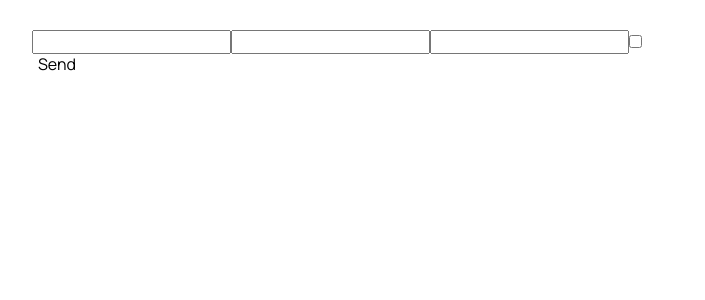
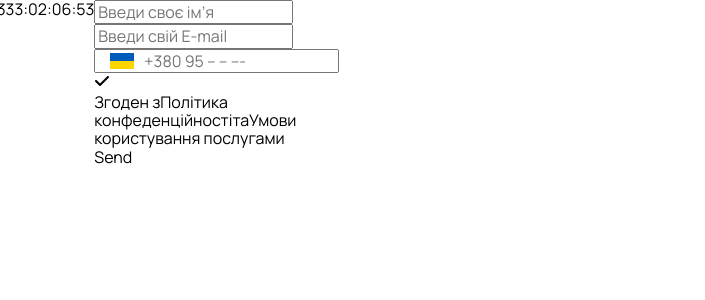
Before and after one commit to Mariia-Petlovana-91/section-test, a React (Vite) app: page / in a window 1280 px wide. Shown: the top 300 px of the page, without its empty margins (0-705 px from the left). Built offline with nearby package versions, Linux system fonts and the light colour scheme.

Commit message:
add timer and work markup form

```diff
--- a/package.json
+++ b/package.json
@@ -12,6 +12,7 @@
   "dependencies": {
     "@hookform/resolvers": "^5.0.0",
     "axios": "^1.8.4",
+    "clsx": "^2.1.1",
     "modern-normalize": "^3.0.1",
     "react": "^18.3.1",
     "react-dom": "^18.3.1",
@@ -19,6 +20,7 @@
     "react-hot-toast": "^2.5.2",
     "react-icons": "^5.3.0",
     "react-loader-spinner": "^6.1.6",
+    "react-responsive": "^10.0.1",
     "yup": "^1.6.1"
   },
   "devDependencies": {
--- a/src/components/Form/Form.jsx
+++ b/src/components/Form/Form.jsx
@@ -1,12 +1,27 @@
 import css from './Form.module.css';
+import clsx from 'clsx';
+
+import { useState } from 'react';
 
 import { useForm } from 'react-hook-form';
 import { yupResolver } from '@hookform/resolvers/yup';
 
+import { FaCheck } from 'react-icons/fa6';
+
 import { schemaValidationForm } from '../../utilitis/validation';
 
 import { postData } from '../api/api';
+
+import FormHeader from './FormHeader/FormHeader';
+import Timer from '../Timer/Timer';
+
 const Form = () => {
+  const [isOpen, setIsOpen] = useState(true);
+
+  const onClose = () => {
+    setIsOpen(false);
+  };
+
   const {
     register,
     handleSubmit,
@@ -19,39 +34,80 @@ const Form = () => {
   const onSubmit = async (data) => {
     await postData(data);
     reset();
-    //     window.location.reload();
   };
 
   return (
+    isOpen && (
+      <div className={css.formBackdrop}>
+        <FormHeader onClose={onClose} />
+        <Timer />
         <form className={css.form} onSubmit={handleSubmit(onSubmit)}>
-      <input className={css.formInput} {...register('name')} />
+          <input
+            className={css.formInput}
+            {...register('name')}
+            placeholder="Введи своє ім’я"
+          />
           {errors.name && (
             <div className={css.formError}>{errors.name.message}</div>
           )}
 
-      <input className={css.formInput} {...register('email')} />
+          <input
+            className={css.formInput}
+            {...register('email')}
+            placeholder="Введи свій E-mail"
+          />
           {errors.email && (
-        <div className={css.formError}>{errors.email.message}</div>
+            <div className={css.formError}>
+              {errors.email.message}
+            </div>
           )}
 
-      <input className={css.formInput} {...register('phone')} />
+          <div className={css.inputWrapper}>
+            <input
+              className={clsx(css.formInput, css.formInputPhone)}
+              {...register('phone')}
+              placeholder="+380 95 -- -- ---"
+            />
+          </div>
           {errors.phone && (
-        <div className={css.formError}>{errors.phone.message}</div>
+            <div className={css.formError}>
+              {errors.phone.message}
+            </div>
           )}
 
+          <div className={css.formCheckbox}>
             <input
               type="checkbox"
-        className={css.formCheckbox}
+              className="visually-hidden"
               {...register('checkbox')}
             />
+            <div className={css.formCheck}>
+              <FaCheck className={css.formCheckIcon} />
+            </div>
+            <p className={css.formText}>
+              Згоден з
+              <a className={css.formLink} href="#">
+                Політика конфеденційності
+              </a>
+              та
+              <a className={css.formLink} href="#">
+                Умови користування послугами
+              </a>
+            </p>
+          </div>
+
           {errors.checkbox && (
-        <div className={css.formError}>{errors.checkbox.message}</div>
+            <div className={css.formError}>
+              {errors.checkbox.message}
+            </div>
           )}
 
           <button className={css.formBtn} type="submit">
             Send
           </button>
         </form>
+      </div>
+    )
   );
 };
 
--- a/src/components/Form/Form.module.css
+++ b/src/components/Form/Form.module.css
@@ -1,7 +1,40 @@
+.formBackdrop {
+  position: absolute;
+  top: 0;
+  left: 0;
+  width: 100vw;
+  height: 100vh;
+  background: var(--whiteOriginColor);
+  display: flex;
+  justify-content: center;
+
+  z-index: 1000;
+}
+
 .form {
 }
 
 .formInput {
+  display: block;
+}
+
+.formInputPhone {
+  padding-left: 48px;
+}
+
+.inputWrapper {
+  position: relative;
+}
+
+.inputWrapper::before {
+  content: '';
+  position: absolute;
+  left: 16px;
+  top: 50%;
+  transform: translateY(-50%);
+  width: 24px;
+  height: 16px;
+  background: linear-gradient(to bottom, #005bbb 50%, #ffd500 50%);
 }
 
 .formError {
@@ -12,3 +45,28 @@
 
 .formCheckbox {
 }
+
+.formCheck {
+}
+
+.formCheckIcon {
+}
+
+.formText {
+}
+
+.formLink {
+}
+
+@media screen and (min-width: 768px) {
+  .formBackdrop {
+    width: 336px;
+    height: auto;
+  }
+}
+
+@media screen and (min-width: 1440px) {
+  .formBackdrop {
+    width: 488px;
+  }
+}
--- /dev/null
+++ b/src/components/Form/FormHeader/FormHeader.jsx
@@ -0,0 +1,23 @@
+import { useMediaQuery } from 'react-responsive';
+
+import { RiCloseLargeFill } from 'react-icons/ri';
+
+import css from './FormHeader.module.css';
+
+import svg from '../../../img/logo.svg';
+
+const FormHeader = ({ onClose }) => {
+  const isNone = useMediaQuery({ minWidth: 768 });
+  return (
+    !isNone && (
+      <div className={css.formHeader}>
+        <img className={css.logo} src={svg} alt="logo" />
+        <button className={css.btn} type="button" onClick={onClose}>
+          <RiCloseLargeFill className={css.icon} />
+        </button>
+      </div>
+    )
+  );
+};
+
+export default FormHeader;
--- /dev/null
+++ b/src/components/Form/FormHeader/FormHeader.module.css
@@ -0,0 +1,17 @@
+.formHeader {
+}
+
+.logo {
+  width: 100px;
+  height: 30px;
+}
+
+.btn {
+  width: 32px;
+  height: 32px;
+}
+
+.icon {
+  width: 100%;
+  height: 100%;
+}
--- a/src/components/Timer/Timer.jsx
+++ b/src/components/Timer/Timer.jsx
@@ -1 +1,35 @@
-import css from "./Timer.module.css"
+import css from './Timer.module.css';
+
+import { useState, useEffect } from 'react';
+
+import { calculateTimeLeft } from '../../utilitis/calculateTimeLeft';
+
+const Timer = () => {
+  const [timeLeft, setTimeLeft] = useState(calculateTimeLeft());
+
+  useEffect(() => {
+    if (
+      timeLeft.days === '00' &&
+      timeLeft.hours === '00' &&
+      timeLeft.minutes === '00' &&
+      timeLeft.seconds === '00'
+    ) {
+      return;
+    }
+
+    const timeout = setTimeout(() => {
+      setTimeLeft(calculateTimeLeft());
+    }, 1000);
+
+    return () => clearTimeout(timeout);
+  }, [timeLeft]);
+
+  return (
+    <div className="timer-container">
+      <span>{timeLeft.days}</span>:<span>{timeLeft.hours}</span>:
+      <span>{timeLeft.minutes}</span>:<span>{timeLeft.seconds}</span>
+    </div>
+  );
+};
+
+export default Timer;
--- a/src/components/common/Section/Section.module.css
+++ b/src/components/common/Section/Section.module.css
@@ -1,2 +1,3 @@
 .section {
+  position: relative;
 }
--- /dev/null
+++ b/src/constants/targetDate.js
@@ -0,0 +1,3 @@
+export const targetDate = new Date(
+  'March 1, 2026 00:00:00',
+).getTime();
--- a/src/index.css
+++ b/src/index.css
@@ -41,6 +41,7 @@ a {
 }
 
 button {
+  padding: 0px;
   border: none;
   outline: none;
   cursor: pointer;
@@ -59,3 +60,15 @@ img {
   align-items: center;
   justify-content: center;
 }
+
+.visually-hidden {
+  position: absolute;
+  width: 1px;
+  height: 1px;
+  overflow: hidden;
+  border: 0;
+  padding: 0;
+  clip: rect(0, 0, 0, 0);
+  clip-path: inset(50%);
+  margin: -1px;
+}
--- /dev/null
+++ b/src/utilitis/calculateTimeLeft.js
@@ -0,0 +1,32 @@
+import { targetDate } from '../constants/targetDate';
+
+export const calculateTimeLeft = () => {
+  const now = new Date().getTime();
+  const difference = targetDate - now;
+
+  if (difference < 0) {
+    return {
+      days: '00',
+      hours: '00',
+      minutes: '00',
+      seconds: '00',
+    };
+  }
+
+  return {
+    days: String(
+      Math.floor(difference / (1000 * 60 * 60 * 24)),
+    ).padStart(2, '0'),
+    hours: String(
+      Math.floor(
+        (difference % (1000 * 60 * 60 * 24)) / (1000 * 60 * 60),
+      ),
+    ).padStart(2, '0'),
+    minutes: String(
+      Math.floor((difference % (1000 * 60 * 60)) / (1000 * 60)),
+    ).padStart(2, '0'),
+    seconds: String(
+      Math.floor((difference % (1000 * 60)) / 1000),
+    ).padStart(2, '0'),
+  };
+};
```
Also changed, not shown: 1 other file (tests, documents, lock files or other folders). Lines whose indentation alone changed are shown as unchanged.
